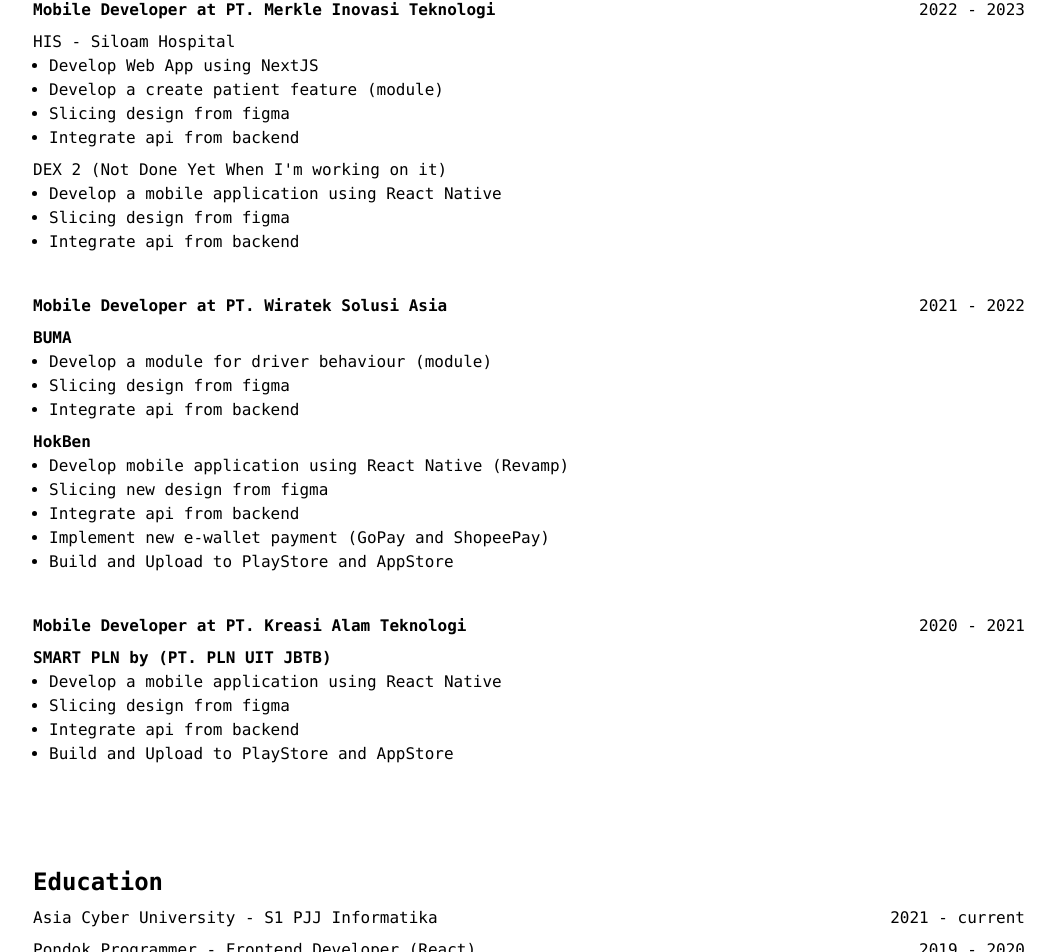
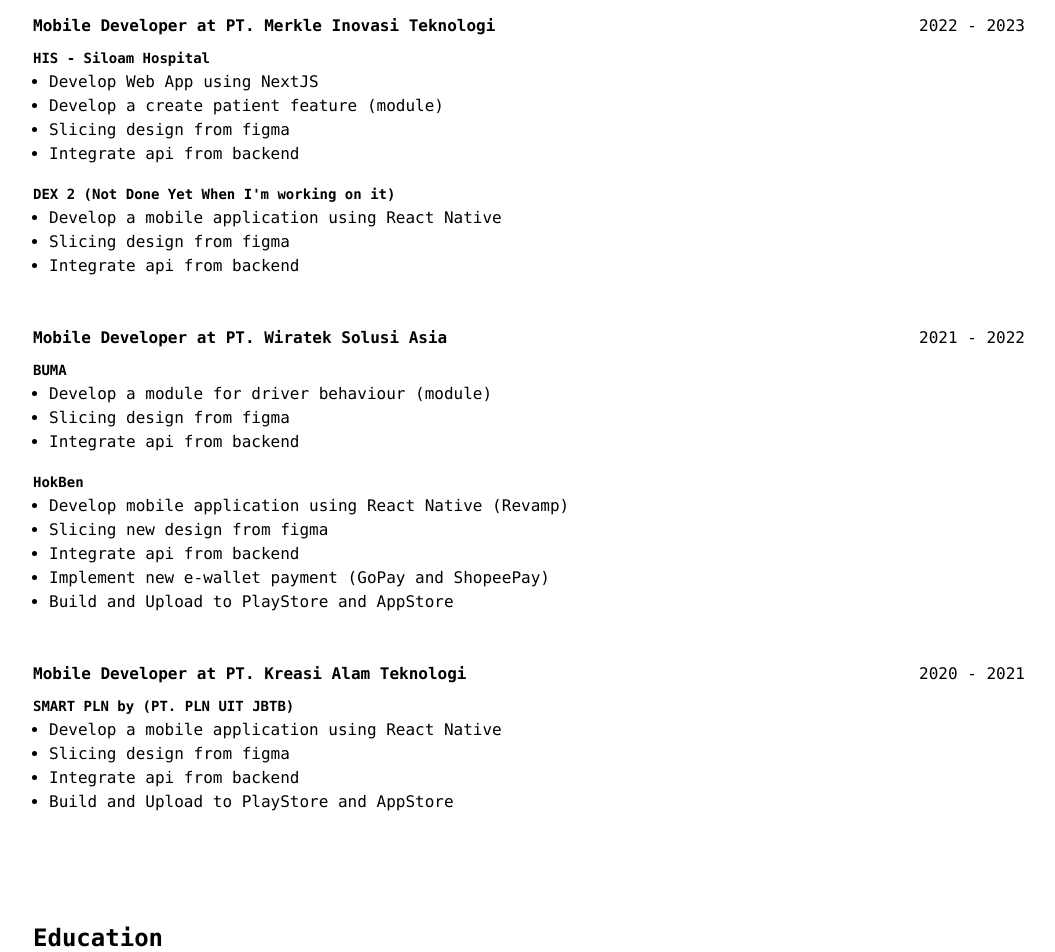
Before and after one commit to albae69/albae69.github.io, a Next.js app: page /about in a window 1280 px wide. Shown: the part 586-1538 px from the top of the page, without its empty margins (111-1166 px from the left). Built offline with nearby package versions, Linux system fonts and the light colour scheme.

Commit message:
fix: type and some layout

```diff
--- a/app/(root)/about/page.tsx
+++ b/app/(root)/about/page.tsx
@@ -31,7 +31,7 @@
             aria-label='link to asia cyber university'>
             <li className='hover:underline flex justify-between inline mb-2'>
               <p>Asia Cyber University - S1 PJJ Informatika</p>
-              <p>2021 - current</p>
+              <p>2021 - present</p>
             </li>
           </Link>
           <Link
--- a/components/ExperienceItem.tsx
+++ b/components/ExperienceItem.tsx
@@ -22,14 +22,18 @@
           href={link}
           target='_blank'
           aria-label='link to smart pln google play store'>
-          <strong className='hover:underline'>{project_name}</strong>
+          <strong className='hover:underline text-sm'>{project_name}</strong>
         </Link>
       ) : (
-        <p className='hover:underline cursor-pointer'>{project_name}</p>
+        <strong className='hover:underline cursor-pointer text-sm'>
+          {project_name}
+        </strong>
       )}
-      <ul className='list-disc px-4'>
+      <ul className='list-disc px-4 mb-4'>
         {what.map((w, idx) => (
-          <li key={idx}>{w}</li>
+          <li className='text-md' key={idx}>
+            {w}
+          </li>
         ))}
       </ul>
     </div>
@@ -45,8 +49,8 @@
 }: ExperienceItemsProps) {
   return (
     <div className='py-3'>
-      <p className='text-base py-2 flex items-center justify-between'>
-        <strong>
+      <p className='py-2 flex items-center justify-between'>
+        <strong className='text-base'>
           {as} at {where}
         </strong>
 
```
